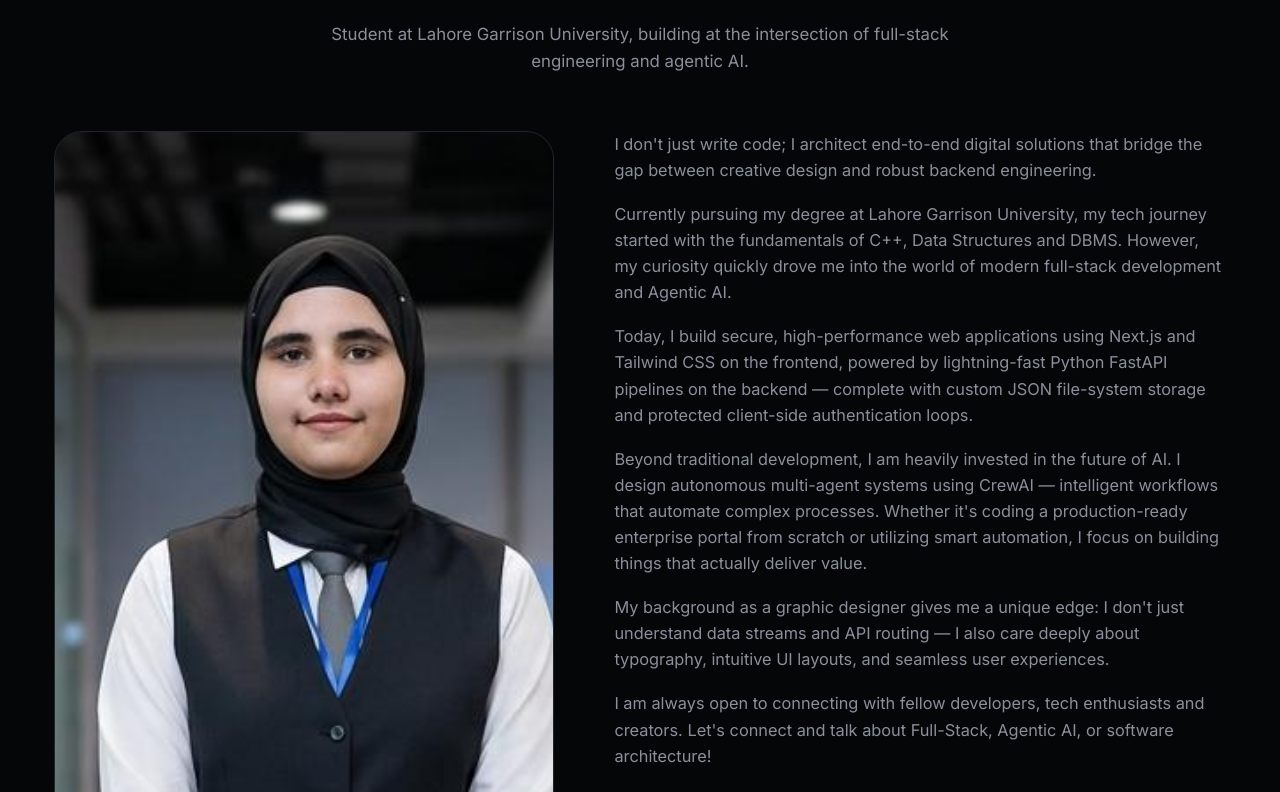
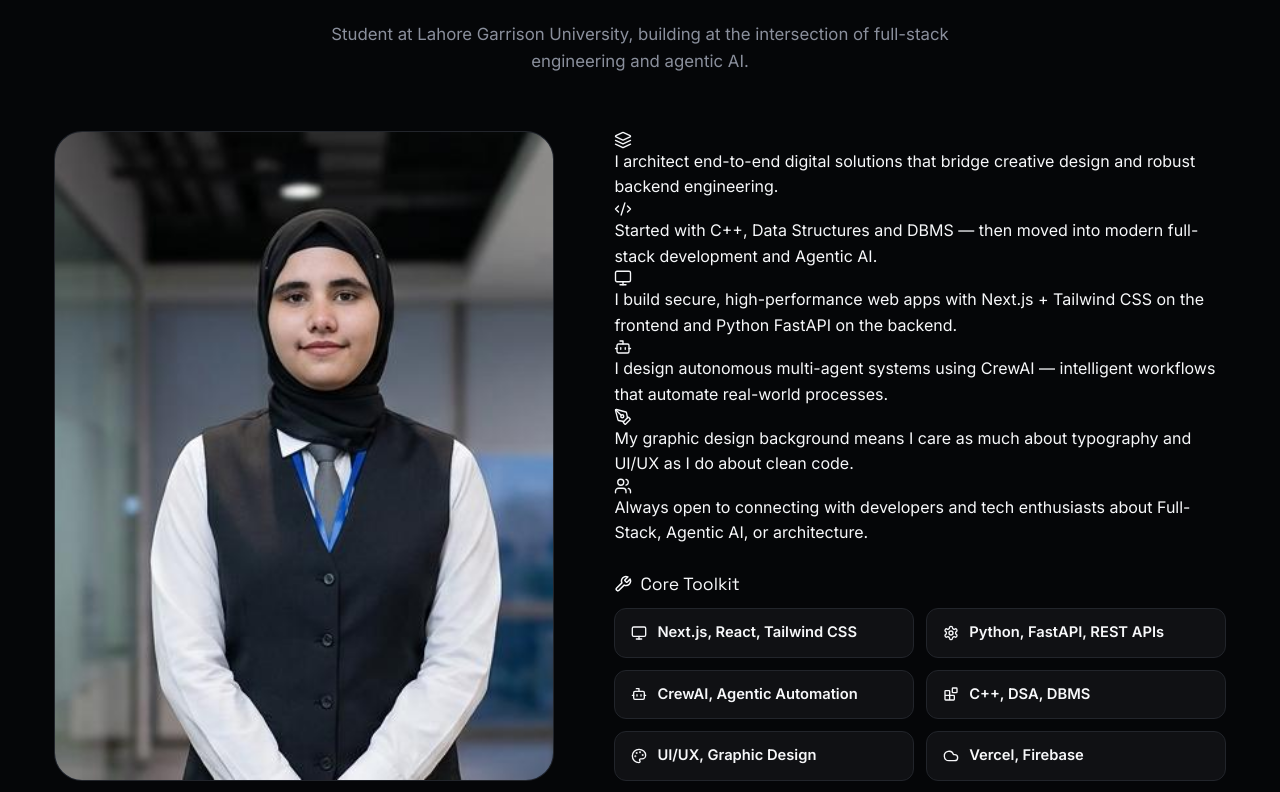
Before and after one commit to 26FajarRizwan/My_Portfolio, a Next.js app: page / in a window 1280 px wide. Shown: the part 1088-1880 px from the top of the page. Built offline with nearby package versions, Linux system fonts and the light colour scheme; no server answers; the database is empty.

Commit message:
Updated bio

```diff
--- a/components/About.js
+++ b/components/About.js
@@ -1,6 +1,15 @@
 "use client";
 import { useState } from "react";
-import { GraduationCap, Wrench, Monitor, Settings, Bot, Blocks, Palette, Cloud } from "lucide-react";
+import { GraduationCap, Wrench, Monitor, Settings, Bot, Blocks, Palette, Cloud, Layers, Code2, PenTool, Users } from "lucide-react";
+
+const points = [
+  { Icon: Layers, text: "I architect end-to-end digital solutions that bridge creative design and robust backend engineering." },
+  { Icon: Code2, text: "Started with C++, Data Structures and DBMS — then moved into modern full-stack development and Agentic AI." },
+  { Icon: Monitor, text: "I build secure, high-performance web apps with Next.js + Tailwind CSS on the frontend and Python FastAPI on the backend." },
+  { Icon: Bot, text: "I design autonomous multi-agent systems using CrewAI — intelligent workflows that automate real-world processes." },
+  { Icon: PenTool, text: "My graphic design background means I care as much about typography and UI/UX as I do about clean code." },
+  { Icon: Users, text: "Always open to connecting with developers and tech enthusiasts about Full-Stack, Agentic AI, or architecture." },
+];
 
 export default function About() {
   const [imgOk, setImgOk] = useState(true);
@@ -18,16 +27,18 @@ export default function About() {
             {imgOk ? (
               <img src="/profile.jpg" alt="" onError={() => setImgOk(false)} style={{ width: "100%", height: "100%", objectFit: "cover" }} />
             ) : (
-              <GraduationCap size={90} strokeWidth={1.2} color="var(--ink-soft)" />
+              <GraduationCap size={64} strokeWidth={1.2} color="var(--ink-soft)" />
             )}
           </div>
           <div className="about-text" data-aos="fade-left">
-            <p>I don&apos;t just write code; I architect end-to-end digital solutions that bridge the gap between creative design and robust backend engineering.</p>
-            <p>Currently pursuing my degree at Lahore Garrison University, my tech journey started with the fundamentals of C++, Data Structures and DBMS. However, my curiosity quickly drove me into the world of modern full-stack development and Agentic AI.</p>
-            <p>Today, I build secure, high-performance web applications using Next.js and Tailwind CSS on the frontend, powered by lightning-fast Python FastAPI pipelines on the backend — complete with custom JSON file-system storage and protected client-side authentication loops.</p>
-            <p>Beyond traditional development, I am heavily invested in the future of AI. I design autonomous multi-agent systems using CrewAI — intelligent workflows that automate complex processes. Whether it&apos;s coding a production-ready enterprise portal from scratch or utilizing smart automation, I focus on building things that actually deliver value.</p>
-            <p>My background as a graphic designer gives me a unique edge: I don&apos;t just understand data streams and API routing — I also care deeply about typography, intuitive UI layouts, and seamless user experiences.</p>
-            <p>I am always open to connecting with fellow developers, tech enthusiasts and creators. Let&apos;s connect and talk about Full-Stack, Agentic AI, or software architecture!</p>
+            <ul className="about-points">
+              {points.map((p, i) => (
+                <li key={i}>
+                  <span className="about-point-icon"><p.Icon size={18} strokeWidth={1.8} /></span>
+                  <span>{p.text}</span>
+                </li>
+              ))}
+            </ul>
 
             <h4 style={{ display: "flex", alignItems: "center", gap: 8 }}><Wrench size={18} /> Core Toolkit</h4>
             <div className="toolkit-grid">
```
